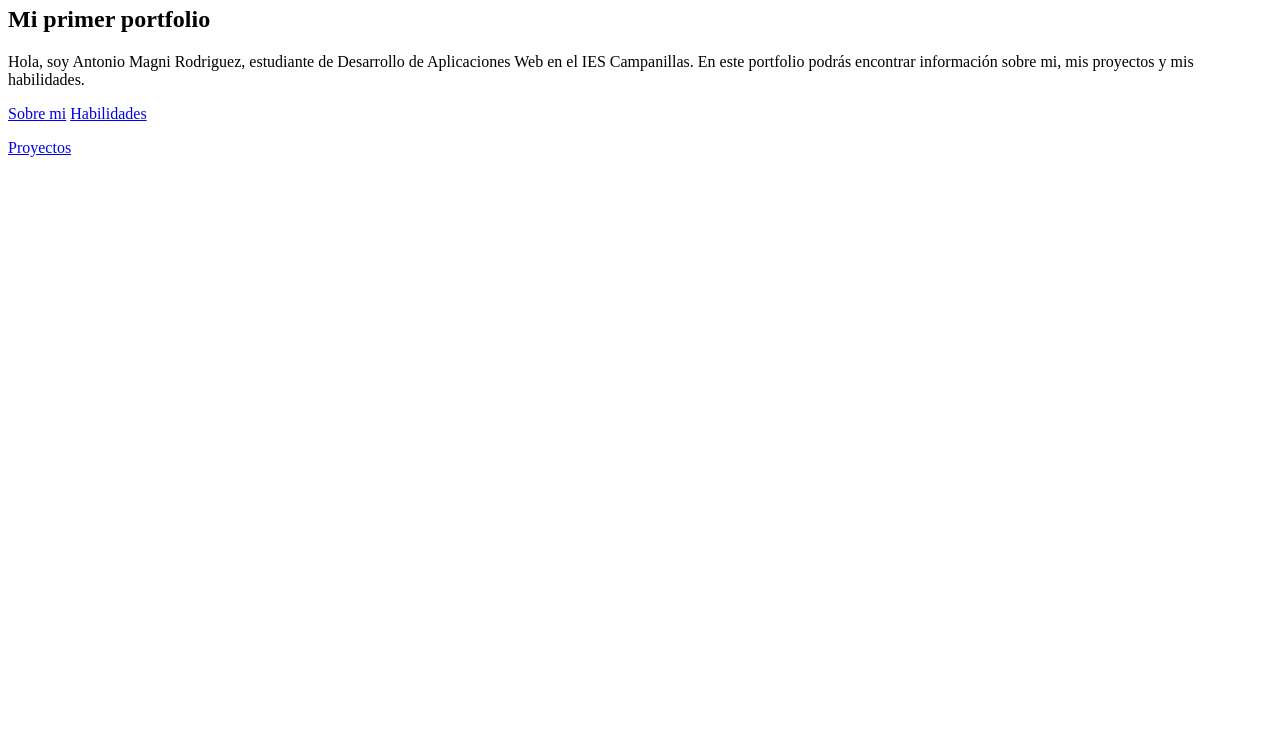
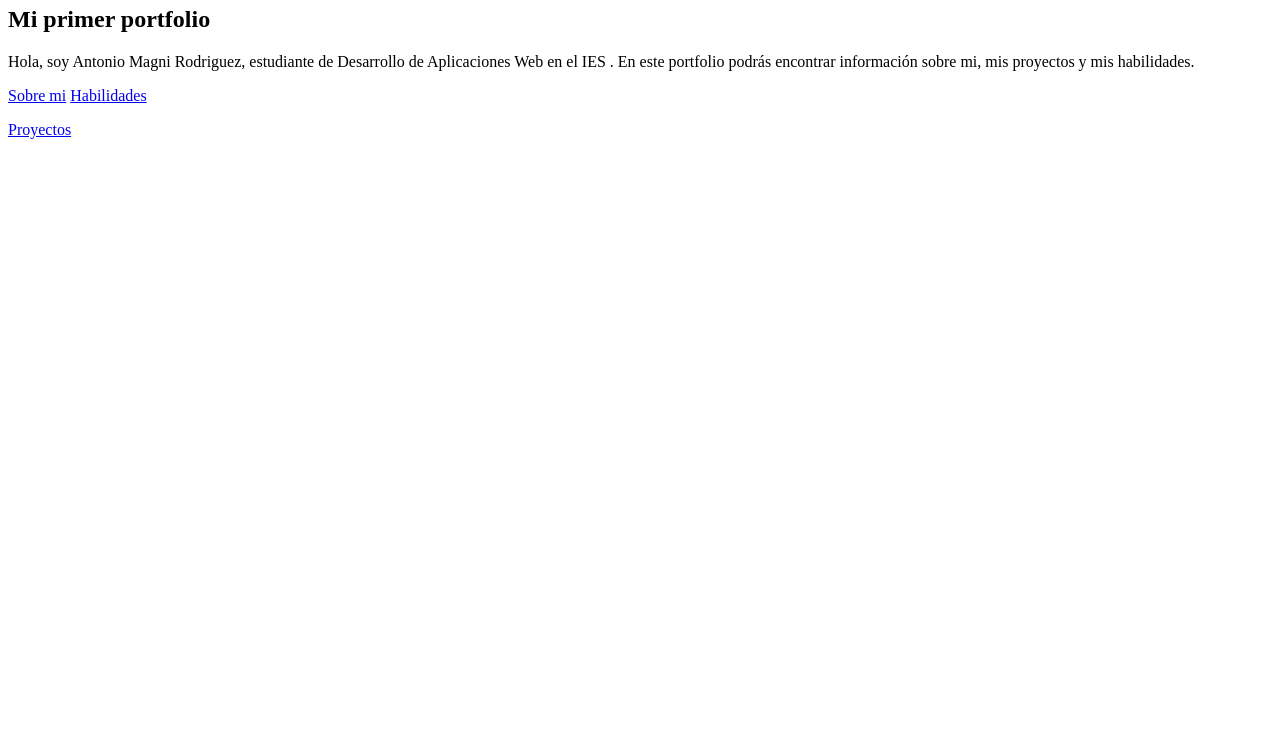
Before and after one commit to AntonioMagni/Practica, a plain HTML site: page portfolio/index.html in a window 1280 px wide. Shown: the part 60-800 px from the top of the page. Drawn offline with Linux system fonts and the light colour scheme.

Commit message:
segundo commmit

```diff
--- a/portfolio/index.html
+++ b/portfolio/index.html
@@ -11,7 +11,7 @@
             Mi primer portfolio
         </h2>
         <p>
-            Hola, soy Antonio Magni Rodriguez, estudiante de Desarrollo de Aplicaciones Web en el IES Campanillas.
+            Hola, soy Antonio Magni Rodriguez, estudiante de Desarrollo de Aplicaciones Web en el IES .
             En este portfolio podrás encontrar información sobre mi, mis proyectos y mis habilidades.
         </p>
         <p>
```
